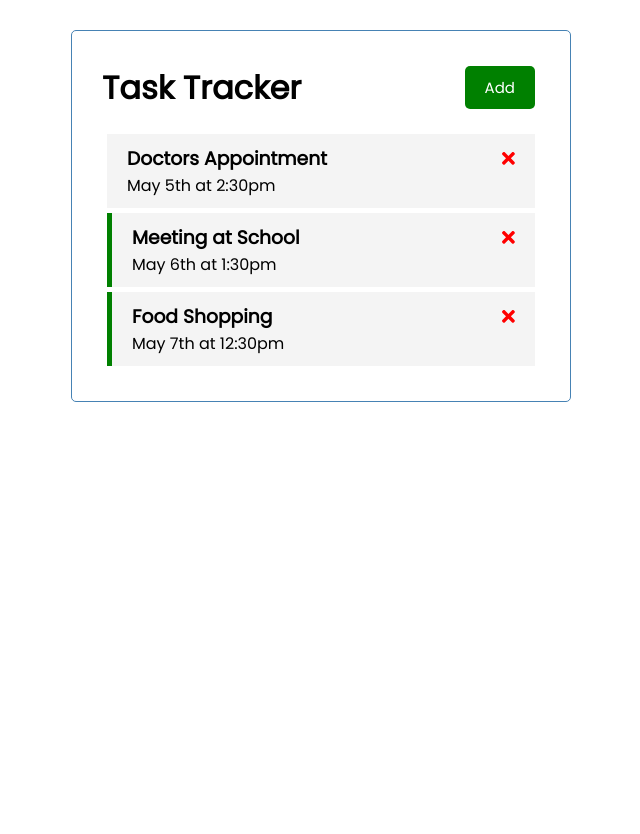
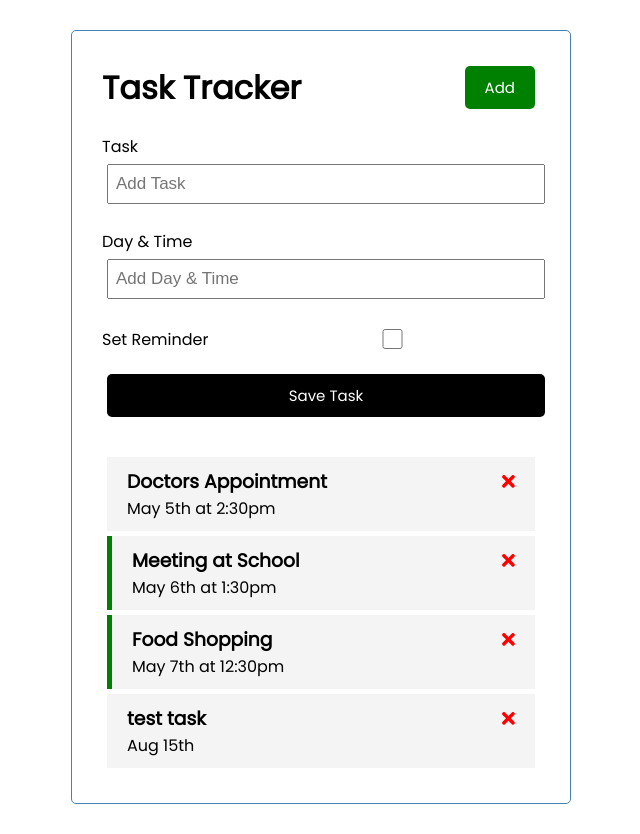
Before and after one commit to dev-hannahk/angular, an Angular app: page / in a window 1280 px wide. Shown: the whole page, without its empty margins (319-959 px from the left). Before the commit the page ends 800 px from the top, so only its background shows below. Built offline with nearby package versions, Linux system fonts and the light colour scheme; data requests are answered from the project's data file.

Commit message:
add task component, forms module & ngModel, submit & create task

```diff
--- a/db.json
+++ b/db.json
@@ -17,6 +17,12 @@
       "text": "Food Shopping",
       "day": "May 7th at 12:30pm",
       "reminder": true
+    },
+    {
+      "text": "test task",
+      "day": "Aug 15th",
+      "reminder": false,
+      "id": 4
     }
   ]
 }
--- a/src/app/app.module.ts
+++ b/src/app/app.module.ts
@@ -2,12 +2,14 @@
 import { BrowserModule } from '@angular/platform-browser';
 import { FontAwesomeModule } from '@fortawesome/angular-fontawesome';
 import { HttpClientModule } from '@angular/common/http';
+import { FormsModule } from '@angular/forms';
 
 import { AppComponent } from './app.component';
 import { HeaderComponent } from './component/header/header.component';
 import { ButtonComponent } from './component/button/button.component';
 import { TasksComponent } from './component/tasks/tasks.component';
 import { TaskItemComponent } from './component/task-item/task-item.component';
+import { AddTaskComponent } from './component/add-task/add-task.component';
 
 @NgModule({
   declarations: [
@@ -16,8 +18,9 @@
     ButtonComponent,
     TasksComponent,
     TaskItemComponent,
+    AddTaskComponent,
   ],
-  imports: [BrowserModule, FontAwesomeModule, HttpClientModule],
+  imports: [BrowserModule, FontAwesomeModule, HttpClientModule, FormsModule],
   providers: [],
   bootstrap: [AppComponent],
 })
--- /dev/null
+++ b/src/app/component/add-task/add-task.component.css
@@ -0,0 +1,3 @@
+.add-form {
+  margin-bottom: 40px;
+}
--- /dev/null
+++ b/src/app/component/add-task/add-task.component.html
@@ -0,0 +1,32 @@
+<form class="add-form" (ngSubmit)="onSubmit()">
+  <div class="form-control">
+    <label for="text">Task</label>
+    <input
+      type="text"
+      name="text"
+      id="text"
+      [(ngModel)]="text"
+      placeholder="Add Task"
+    />
+  </div>
+  <div class="form-control">
+    <label for="day">Day & Time</label>
+    <input
+      type="text"
+      name="day"
+      id="day"
+      [(ngModel)]="day"
+      placeholder="Add Day & Time"
+    />
+  </div>
+  <div class="form-control form-control-check">
+    <label for="reminder">Set Reminder</label>
+    <input
+      type="checkbox"
+      name="reminder"
+      id="reminder"
+      [(ngModel)]="reminder"
+    />
+  </div>
+  <input type="submit" value="Save Task" class="btn btn-block" />
+</form>
--- /dev/null
+++ b/src/app/component/add-task/add-task.component.ts
@@ -0,0 +1,40 @@
+import { Component, OnInit, Output, EventEmitter } from '@angular/core';
+import { Task } from '../../Task';
+
+@Component({
+  selector: 'app-add-task',
+  templateUrl: './add-task.component.html',
+  styleUrls: ['./add-task.component.css'],
+})
+export class AddTaskComponent implements OnInit {
+  @Output() onAddTask: EventEmitter<Task> = new EventEmitter();
+  text: string;
+  day: string;
+  reminder: boolean = false;
+
+  constructor() {
+    this.text = '';
+    this.day = '';
+  }
+
+  ngOnInit(): void {}
+
+  onSubmit() {
+    if (!this.text) {
+      alert('Please add a task');
+      return;
+    }
+
+    const newTask = {
+      text: this.text,
+      day: this.day,
+      reminder: this.reminder,
+    };
+    // @todo - emit event
+    this.onAddTask.emit(newTask);
+
+    this.text = '';
+    this.day = '';
+    this.reminder = false;
+  }
+}
--- a/src/app/component/button/button.component.ts
+++ b/src/app/component/button/button.component.ts
@@ -6,11 +6,14 @@
   styleUrls: ['./button.component.css'],
 })
 export class ButtonComponent implements OnInit {
-  @Input() text!: string;
-  @Input() color!: string;
+  @Input() text: string;
+  @Input() color: string;
   @Output() btnClick = new EventEmitter();
 
-  constructor() {}
+  constructor() {
+    this.text = '';
+    this.color = '';
+  }
 
   ngOnInit(): void {}
 
--- a/src/app/component/tasks/tasks.component.html
+++ b/src/app/component/tasks/tasks.component.html
@@ -1,3 +1,4 @@
+<app-add-task (onAddTask)="addTask($event)"></app-add-task>
 <app-task-item
   *ngFor="let task of tasks"
   [task]="task"
--- a/src/app/component/tasks/tasks.component.ts
+++ b/src/app/component/tasks/tasks.component.ts
@@ -28,4 +28,8 @@
     task.reminder = !task.reminder;
     this.taskService.updateTaskRemider(task).subscribe();
   }
+
+  addTask(task: Task) {
+    this.taskService.addTask(task).subscribe((task) => this.tasks.push(task));
+  }
 }
--- a/src/app/services/task.service.ts
+++ b/src/app/services/task.service.ts
@@ -20,12 +20,18 @@
   getTasks(): Observable<Task[]> {
     return this.http.get<Task[]>(this.apiUrl);
   }
+
   deleteTask(task: Task): Observable<Task> {
     const url = `${this.apiUrl}/${task.id}`;
     return this.http.delete<Task>(url);
   }
+
   updateTaskRemider(task: Task): Observable<Task> {
     const url = `${this.apiUrl}/${task.id}`;
     return this.http.put<Task>(url, task, httpOptions);
   }
+
+  addTask(task: Task): Observable<Task> {
+    return this.http.post<Task>(this.apiUrl, task, httpOptions);
+  }
 }
```
Also changed, not shown: 1 other file (tests, documents, lock files or other folders).
